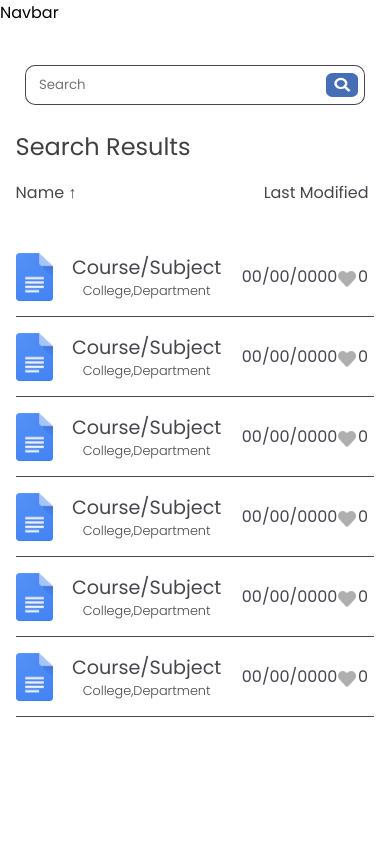
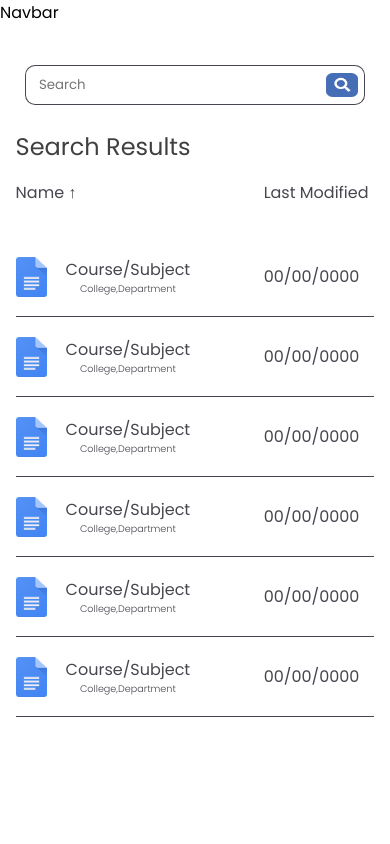
Before and after one commit to gdsc-nits-org/grafiny-client, a React (Vite) app: page /searchresults in a window 390 px wide. Shown: the top 844 px of the page. Built offline with nearby package versions, Linux system fonts and the light colour scheme.

Commit message:
FIX: columnheader of seachresultspage for 320px

```diff
--- a/src/Components/SearchResults/searchresults.module.scss
+++ b/src/Components/SearchResults/searchresults.module.scss
@@ -225,3 +225,18 @@
     }
   }
 }
+
+@media (max-width: 350px) {
+  .searchresultscontainer {
+    .columnheadingcontainer {
+      .leftcolumn {
+        font-size: 0.9em;
+      }
+      .rightcolumn {
+        .leftitem {
+          font-size: 0.9em;
+        }
+      }
+    }
+  }
+}
--- a/src/Components/SearchResultsItem/searchresultsitem.module.scss
+++ b/src/Components/SearchResultsItem/searchresultsitem.module.scss
@@ -54,3 +54,34 @@
     }
   }
 }
+
+@media (max-width: 500px) {
+  .itemcontainer {
+    .rightpart {
+      .leftitem {
+        width: 100%;
+      }
+      .rightitem {
+        display: none;
+      }
+    }
+  }
+}
+
+@media (max-width: 414px) {
+  .itemcontainer {
+    .leftpart {
+      .bookiconcontainer {
+        height: 2.5em;
+      }
+      .booktitlecontainer {
+        .title {
+          font-size: 1em;
+        }
+        .subtitle {
+          font-size: 0.6em;
+        }
+      }
+    }
+  }
+}
```
